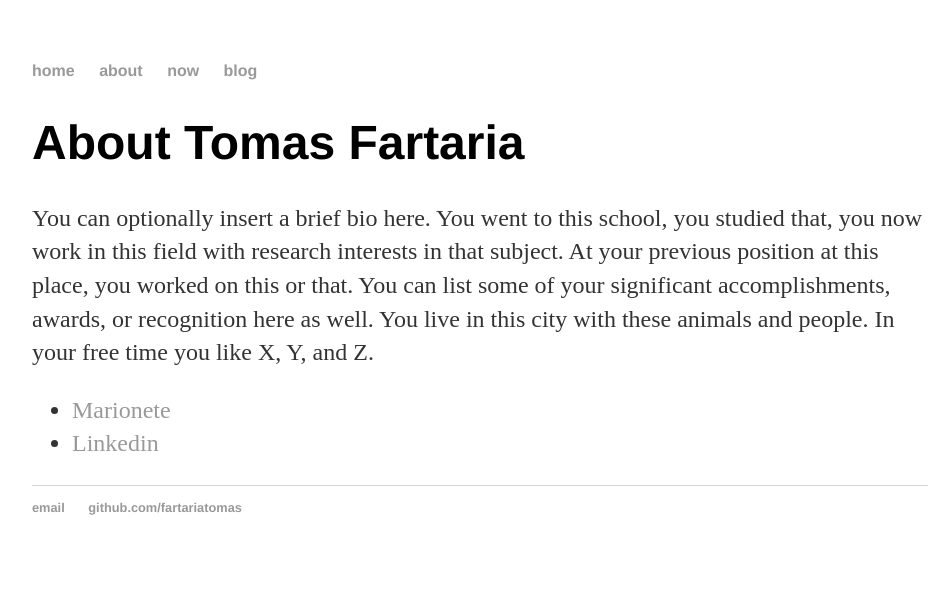
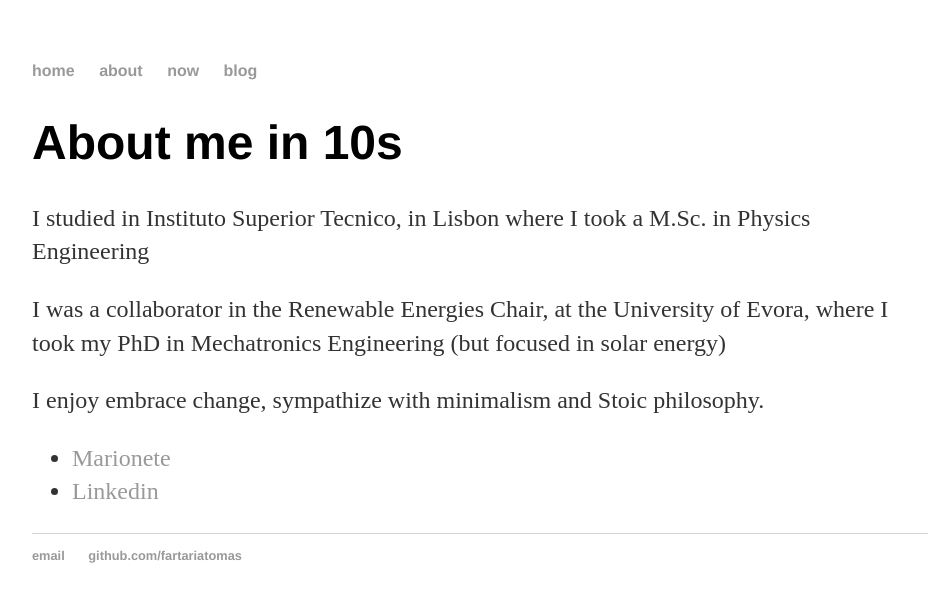
Before and after one commit to fartariatomas/fartariatomas.github.io, a Jekyll site: the page built from about/index.html, in a window 1280 px wide. Shown: the top 602 px of the page, without its empty margins (160-1112 px from the left). Built offline with Jekyll 4.4.1, drawn with Linux system fonts in a browser that asks for light colours.

Commit message:
update about page

```diff
--- a/about/index.html
+++ b/about/index.html
@@ -1,12 +1,14 @@
 ---
 layout: default
-title: About Tomas Fartaria
+title: About me in 10s
 ---
 
 		<div class="about">
 		    <h1>{{ page.title }}</h1>
-			<p>You can optionally insert a brief bio here. You went to this school, you studied that, you now work in this field with research interests in that subject. At your previous position at this place, you worked on this or that. You can list some of your significant accomplishments, awards, or recognition here as well. You live in this city with these animals and people. In your free time you like X, Y, and Z.</p>
-
+		    <p>I studied in Instituto Superior Tecnico, in Lisbon where I took a M.Sc. in Physics Engineering</p>
+		    <p> I was a collaborator in the Renewable Energies Chair, at the University of
+		    Evora, where I took my PhD in Mechatronics Engineering (but focused in solar energy)</p>
+		    <p>I enjoy embrace change, sympathize with minimalism and Stoic philosophy.</p>
 			<ul class="contacts">
 				<li><a href="https://marionete.co.uk/services/#big-fast-data">Marionete</a></li>
 				<li><a href="https://www.linkedin.com/in/fartariatomas/">Linkedin</a></li>
```
